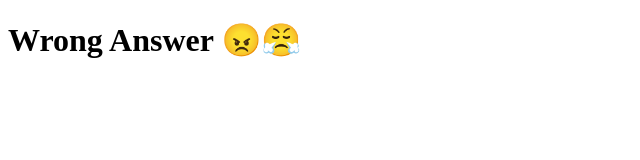
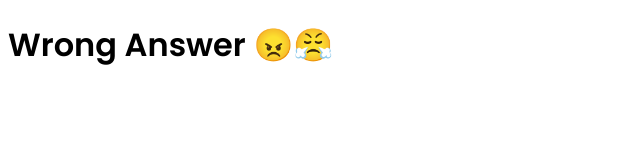
Before and after one commit to portal112/formypookie, a plain HTML site: page wrong-answer.html in a window 1280 px wide. Shown: the whole page, without its empty margins (0-640 px from the left). Drawn offline with Linux system fonts and the light colour scheme.

Commit message:
Update wrong-answer.html

```diff
--- a/wrong-answer.html
+++ b/wrong-answer.html
@@ -4,6 +4,14 @@
     <meta charset="UTF-8">
     <meta name="viewport" content="width=device-width, initial-scale=1.0">
     <title>Wrong Answer</title>
+    <link rel="preconnect" href="https://fonts.googleapis.com">
+    <link rel="preconnect" href="https://fonts.gstatic.com" crossorigin>
+    <link href="https://fonts.googleapis.com/css2?family=Poppins:wght@400;600&display=swap" rel="stylesheet">
+    <style>
+        body {
+            font-family: 'Poppins', sans-serif;
+        }
+    </style>
 </head>
 <body>
     <h1>Wrong Answer 😠😤</h1>
```
